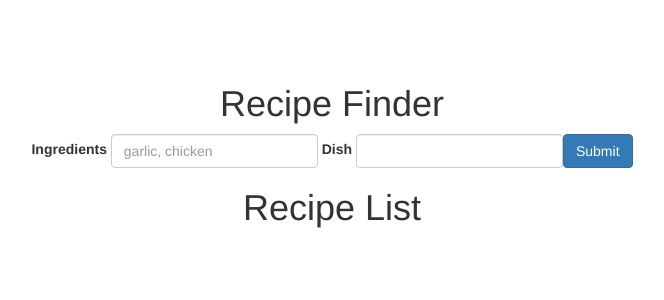
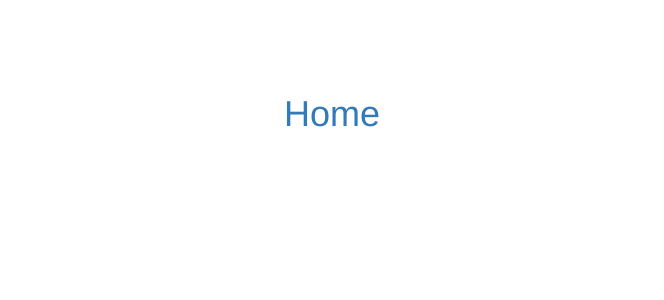
Before and after one commit to sdiperi90/recipe-finder-app, a React (Create React App) app: page /favorites in a window 1280 px wide. Shown: the top 300 px of the page, without its empty margins (308-972 px from the left). Built offline with nearby package versions, Linux system fonts and the light colour scheme.

Commit message:
added routes

```diff
--- a/src/components/RecipeItem.js
+++ b/src/components/RecipeItem.js
@@ -3,20 +3,30 @@ import * as actions from "../actions/recipes";
 import { connect } from "react-redux";
 
 class RecipeItem extends Component {
+  constructor(props) {
+    super();
+    this.state = {
+      favorited: false
+    };
+  }
+
+  handleFavorite = recipe => {
+    this.props.favoriteRecipe(recipe);
+    this.setState({ favorited: true });
+  };
+
   render() {
-    let { recipe, favoriteRecipe } = this.props;
-    console.log(
-      "favoriteRecipe",
-      favoriteRecipe,
-      recipe.title,
-      recipe.href,
-      recipe.thumbnail
-    );
+    let { recipe, favorite } = this.props;
     return (
       <div className="recipe-item">
-        <div className="star" onClick={e => this.props.favoriteRecipe(recipe)}>
-          &#9734;
-        </div>
+        {!favorite && (
+          <div
+            className={`star ${this.state.favorited && `favorited`}`}
+            onClick={e => this.handleFavorite(recipe)}
+          >
+            &#9734;
+          </div>
+        )}
         <div className="recipe-text">
           <a>
             <h4>{recipe.title}</h4>
--- a/src/components/RecipeList.js
+++ b/src/components/RecipeList.js
@@ -1,17 +1,35 @@
 import React, { Component } from "react";
 import { connect } from "react-redux";
 import RecipeItem from "./RecipeItem";
+import { Link } from "react-router-dom";
 
 class RecipeList extends Component {
+  constructor(props) {
+    super();
+    this.state = {
+      favorite: false
+    };
+  }
+
+  handleRecipes = () => {
+    this.setState({
+      favorite: !this.state.favorite
+    });
+  };
+
   render() {
     let { recipes } = this.props;
     return (
       <div>
-        <h1>Recipe List</h1>
-        {recipes &&
-          recipes.map((recipe, index) => {
-            return <RecipeItem recipe={recipe} key={index} />;
-          })}
+        <div>
+          <h1>
+            <Link to="/favorites">Favorites</Link>
+          </h1>
+          {recipes &&
+            recipes.map((recipe, index) => {
+              return <RecipeItem recipe={recipe} key={index} />;
+            })}
+        </div>
       </div>
     );
   }
--- /dev/null
+++ b/src/components/elements/FavoriteRecipeList.js
@@ -0,0 +1,29 @@
+import React, { Component } from "react";
+import RecipeItem from "../RecipeItem";
+import { connect } from "react-redux";
+import { Link } from "react-router-dom";
+
+class FavoriteRecipeList extends Component {
+  render() {
+    let { favoriteRecipes } = this.props;
+    console.log("fav", favoriteRecipes);
+    return (
+      <div>
+        <h1>
+          <Link to="/">Home</Link>
+        </h1>
+        {favoriteRecipes &&
+          favoriteRecipes.map((recipe, index) => {
+            return <RecipeItem favorite={true} recipe={recipe} key={index} />;
+          })}
+      </div>
+    );
+  }
+}
+const mapStateToProps = state => {
+  return {
+    favoriteRecipes: state.favorites
+  };
+};
+
+export default connect(mapStateToProps, null)(FavoriteRecipeList);
--- a/src/index.js
+++ b/src/index.js
@@ -1,10 +1,12 @@
 import React from "react";
 import ReactDOM from "react-dom";
 import App from "./components/App";
+import { BrowserRouter, Switch, Route } from "react-router-dom";
 import { Provider } from "react-redux";
 import { createStore, applyMiddleware, compose } from "redux";
 import { rootReducer } from "./reducers";
 import thunk from "redux-thunk";
+import FavoriteRecipeList from "./components/elements/FavoriteRecipeList";
 
 const composeEnhancers = window.__REDUX_DEVTOOLS_EXTENSION_COMPOSE__ || compose;
 const store = createStore(
@@ -14,7 +16,12 @@ const store = createStore(
 
 ReactDOM.render(
   <Provider store={store}>
-    <App />
+    <BrowserRouter>
+      <Switch>
+        <Route exact path="/" component={App} />
+        <Route path="/favorites" component={FavoriteRecipeList} />
+      </Switch>
+    </BrowserRouter>
   </Provider>,
   document.getElementById("root")
 );
--- a/src/styles/index.css
+++ b/src/styles/index.css
@@ -31,4 +31,13 @@ body {
   cursor: pointer;
   font-size: 20px;
   margin-right: 15px;
+  /* background: black; */
 }
+
+.favorited {
+  color: red;
+}
+
+h1 {
+  padding: 10px;
+}
```
